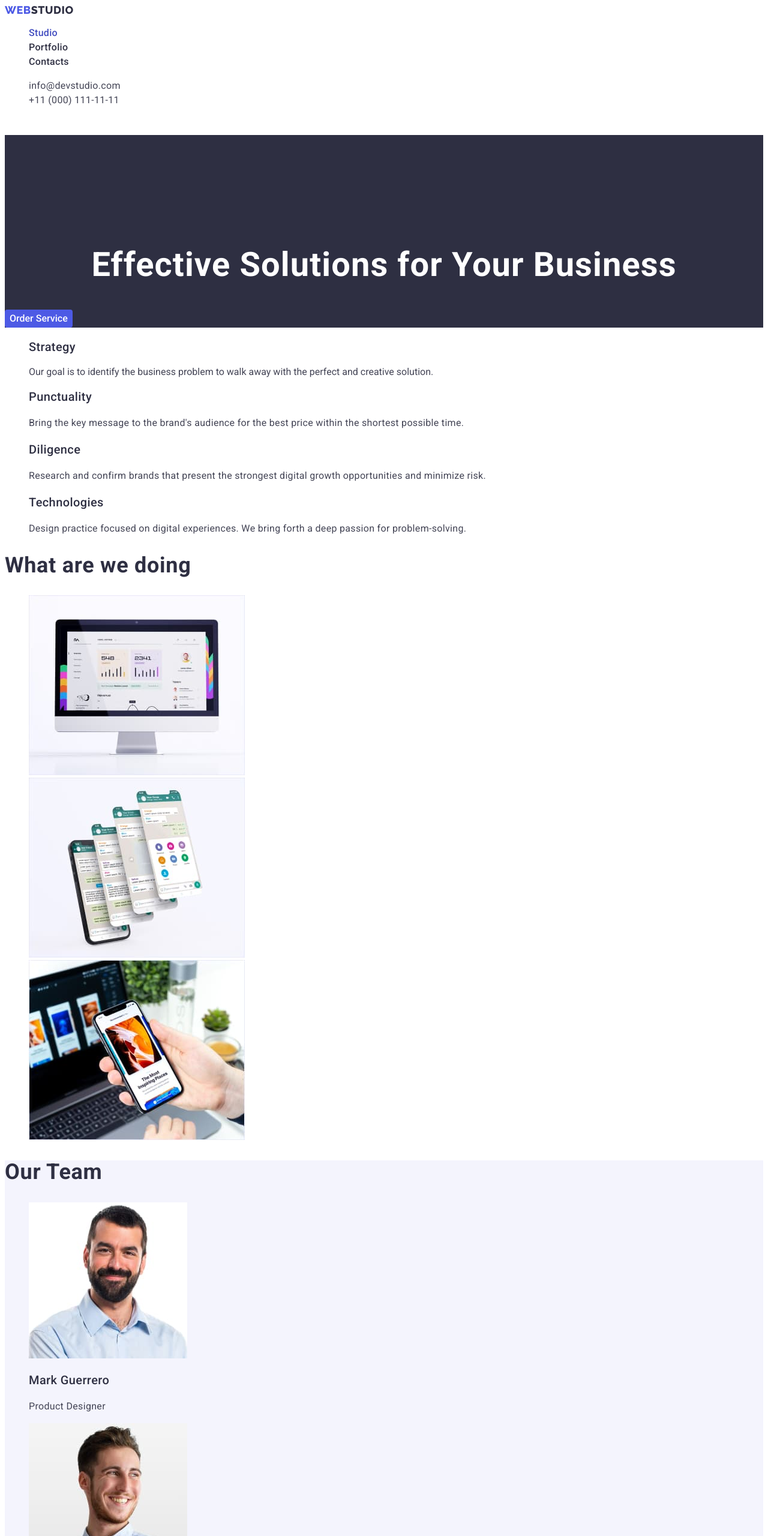
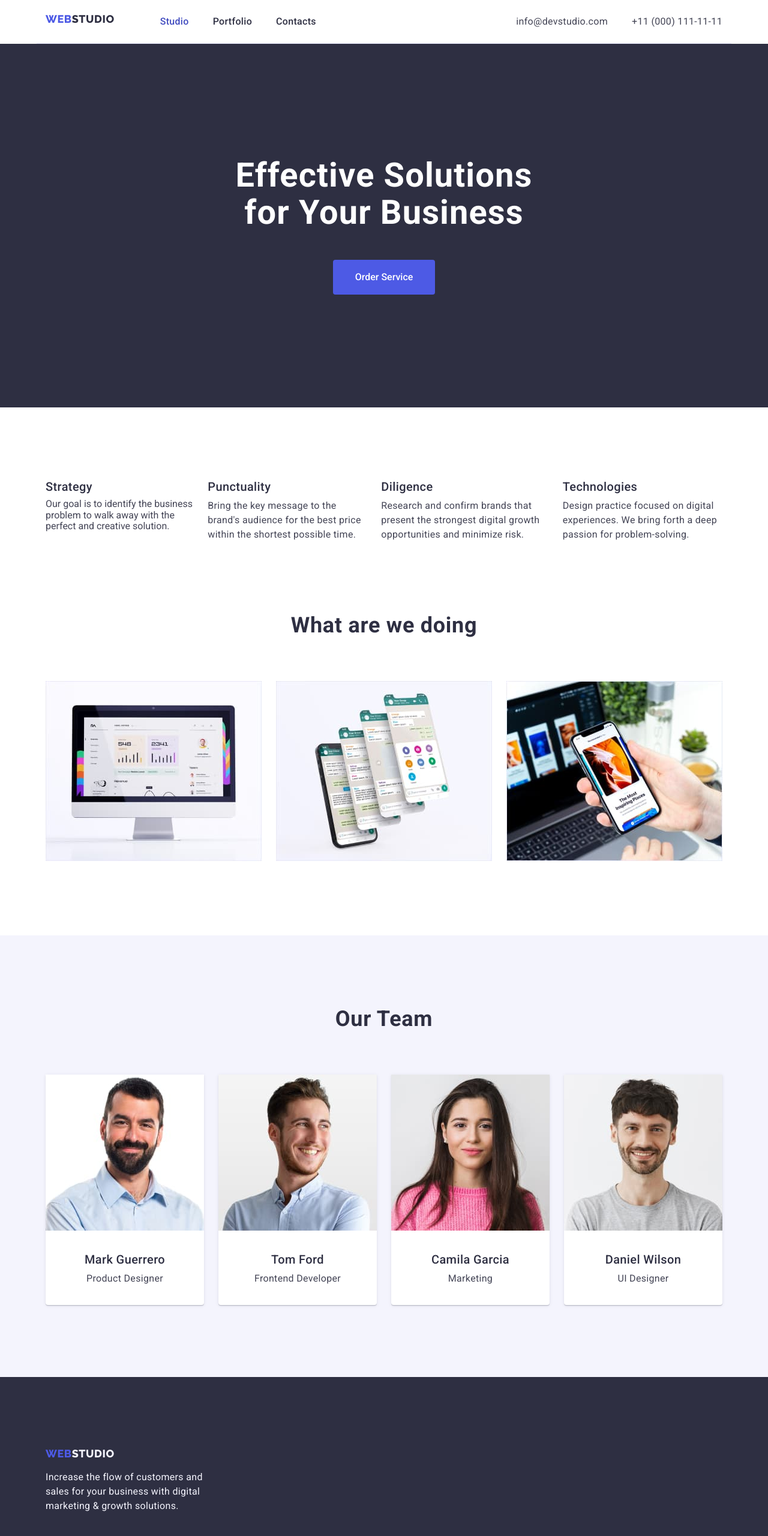
Before and after one commit to annnsvm/goit-markup-hw-02, a plain HTML site: page index.html in a window 1280 px wide. Shown: the top 2560 px of the page at 60% size. Drawn offline with nearby package versions, Linux system fonts and the light colour scheme.

Commit message:
added flexbox

```diff
--- a/css/styles.css
+++ b/css/styles.css
@@ -6,6 +6,7 @@
   --background-color-dark: #2e2f42;
   --background-color-light: #f4f4fd;
   --primary-white-color: #ffffff;
+  --btn-border-color: #e7e9fc
 }
 
 body {
@@ -14,17 +15,76 @@ body {
   color:var(--text-color-light);
 }
 
+
+/* Utilites */
+
 ul {
   list-style-type: none;
+  padding: 0;
+  margin: 0;
 }
 
+h1,h2,h3,h4,h5,h5, p {
+    margin-top: 0;
+    margin-bottom: 0;
+
+}
 a {
   text-decoration: none;
+}
+
+
+
+.container {
+    width: 100%;
+    max-width: 1158px;
+    padding-left: 15px;
+    padding-right: 15px;
+    margin-left: auto;
+    margin-right: auto;
+    /* outline: 4px solid  tomato; */
+}
+
+
+.container.main-nav{
+  border-bottom: 1px solid var(--btn-border-color);
+  display: flex;
+  align-items: center;
+  justify-content: space-between;
+
+}
+
+.container.button-list{
+  padding-top: 96px;
+  padding-bottom: 72px;
+}
+
+.container.images-list{
+  padding-bottom: 120px;
+}
+
+.section{
+    padding: 120px 0;
+}
+
+.section.no-padding{
+    padding-top: 0;
+    padding-bottom: 0;
+}
+
+.section.team{
+    background-color: var(--background-color-light);
+}
+
+.section.footer{
+    background-color: var(--background-color-dark);
 }
 
 /* LOGO */
 
 .logo-first {
+  margin-bottom: 8px;
+
   font-family: "Raleway", sans-serif;
   font-weight: 800;
   font-size: 18px;
@@ -35,6 +95,8 @@ a {
 }
 
 .logo-second {
+  margin-bottom: 8px;
+
   font-family: "Raleway",sans-serif;
   font-weight: 800;
   font-size: 18px;
@@ -50,12 +112,33 @@ a {
 
 /* NAVIGATION */
 
+.logo-link{
+  display: flex;
+  align-items: center;
+}
+
+.site-nav{
+  display: flex;
+  margin-left: 76px;
+}
+
+
+.site-nav .item:not(:last-child){
+  margin-right: 40px;
+}
+
 .site-nav .link {
+  display: block;
+  padding-top: 24px;
+  padding-bottom: 24px;
+
   font-weight: 500;
   font-size: 16px;
   line-height: 1.5;
   letter-spacing: 0.02em;
   color: var(--text-color-bold);
+
+
 }
 
 
@@ -68,7 +151,17 @@ a {
   color: var(--conditions-color);
 }
 
+
+
 /* ADDRESS */
+.site-contacts{
+  display: flex;
+
+}
+
+.site-contacts .item + .item{
+  margin-left: 40px;
+}
 
 .site-contacts .contacts {
     font-style: normal;
@@ -83,38 +176,57 @@ a {
 .site-contacts .contacts:focus {
   color: var(--conditions-color);
 }
+
+
+
 /* HERO */
 
 .hero {
   background-color: var(--background-color-dark);
+  text-align: center;
+  padding: 188px 0;
 }
 
 .hero-title {
+
+  margin: 0 auto 48px;
+  max-width: 496px;
+
+  text-align: center;
   font-size: 56px;
-  line-height: 1;
-  text-align: center;
+  line-height: 1.111;
   letter-spacing: 0.02em;
   color: var(--primary-white-color);
-  padding-top: 188px;
+
 }
+
+
 
 /* BUTTON */
 
 .button {
+
+  display: inline-block;
+  padding: 16px 32px;
+
   color: var(--primary-white-color);
   background-color: var(--background-color-dark);
+  text-align: center;
   border-radius: 4px;
   font-weight: 500;
   font-size: 16px;
   line-height: 1.5;
   cursor: pointer;
   font-family: inherit;
+  border: 1px solid transparent;
+
 }
 
 .button.primary {
   background-color: var(--accent-color);
   color: var(--primary-white-color);
   border-color: transparent;
+  min-width: 170px;
 }
 
 .button.primary:hover,
@@ -125,23 +237,50 @@ a {
 .button.secondary {
   background-color: var(--background-color-light);
   color: var(--accent-color);
-  border: 1px solid #e7e9fc;
+  border: 1px solid var(--btn-border-color);
   border-radius: 4px;
 }
+
+
 
 .button.secondary:hover,
 .button.secondary:focus {
   background-color: var(--conditions-color);
   color: var(--primary-white-color);
 }
+
+
+
 /* features */
 
+
+.section{
+    padding: 120px 0;
+}
+
+.section.bottom-padding{
+    padding-top: 0;
+    padding-bottom: 120px;
+}
+
+.features-list{
+display: flex;
+
+}
+
+.features-list .item + .item{
+  margin-left: 24px;
+}
+
 .features.title {
+  margin-bottom: 8px;
+
   color: var(--text-color-bold);
   font-weight: 500;
   font-size: 20px;
   line-height: 1.2;
   letter-spacing: 0.02em;
+
 }
 
 .features.text {
@@ -149,29 +288,67 @@ a {
   line-height: 1.5;
   letter-spacing: 0.02em;
   color: var(--text-color-light);
+
 }
 
+
+
 /* about */
+
 .about.title {
+margin-bottom: 72px;
+
+
   font-size: 36px;
   line-height: 1.1;
   color: var(--text-color-bold);
   letter-spacing: 0.02em;
+  text-align: center;
 }
+
+.about-list{
+  display: flex;
+}
+
+.about-list .item + .item{
+  margin-left: 24px;
+}
+
+
+
 
 /* team */
 
-.team {
-  background-color: var(--background-color-light);
-}
 .team.title {
+
+  margin-bottom: 72px;
   font-size: 36px;
   line-height: 1.1;
   letter-spacing: 0.02em;
   color: var(--text-color-bold);
+  text-align: center;
 }
 
+.team-list{
+  display: flex;
+}
+
+.team-list .team-item + .team-item{
+  margin-left: 24px;
+}
+
+.team-item  {
+  background-color: var(--primary-white-color) ;
+  box-shadow: 0px 1px 6px rgba(46, 47, 66, 0.08), 0px 1px 1px rgba(46, 47, 66, 0.16), 0px 2px 1px rgba(46, 47, 66, 0.08);
+  border-radius: 0px 0px 4px 4px;
+}
+
+
 .team.names {
+  padding-top: 32px;
+  margin-bottom: 8px;
+  text-align: center;
+
   font-weight: 500;
   font-size: 20px;
   line-height: 1.2;
@@ -180,28 +357,69 @@ a {
 }
 
 .team.position {
+  padding-bottom: 32px;
+  text-align: center;
+
   font-size: 16px;
   line-height: 1.5;
   letter-spacing: 0.02em;
   color: var(--text-color-light);
 }
 
-/* footer */
 
-.footer {
-  background-color: var(--background-color-dark);
-}
 
 .footer.text {
+  margin-top: 16px;
+  max-width: 264px;
+
   font-size: 16px;
   line-height: 1.5;
   letter-spacing: 0.02em;
   color: var(--background-color-light);
+
 }
+
+
 
 /* PORTFOLIO */
 
+.button-list{
+  display: flex;
+  justify-content:center ;
+}
+
+.button-list .portfolio-item + .portfolio-item {
+  margin-left: 24px;
+}
+
+.images-list{
+  display: flex;
+  flex-wrap: wrap;
+
+}
+
+.portfolio-item{
+  /* width: 360px; */
+  width: calc((100% - 48px) / 3);
+  margin-right: 24px;
+  margin-bottom: 48px;
+}
+
+.portfolio-item:nth-last-child(-n + 3){
+  margin-bottom: 0;
+
+}
+
+.portfolio-item:nth-child(3n){
+  margin-right: 0;
+}
+
 .project.title {
+
+  padding-top: 32px;
+  padding-left: 16px;
+  margin-bottom: 8px;
+
   font-weight: 500;
   font-size: 20px;
   line-height: 1.2;
@@ -210,8 +428,16 @@ a {
 }
 
 .project.text {
+  padding-bottom: 32px;
+  padding-left: 16px;
+
   font-size: 16px;
   line-height: 1.5;
   letter-spacing: 0.02em;
   color: var(--text-color-light);
 }
+
+
+.portfolio-item{
+  border: 1px solid var(--btn-border-color);
+}
--- a/index.html
+++ b/index.html
@@ -5,70 +5,81 @@
     <meta http-equiv="X-UA-Compatible" content="IE=edge" />
     <meta name="viewport" content="width=device-width, initial-scale=1.0" />
     <title>Web Studio</title>
-    <link rel="stylesheet" href="./css/styles.css" />
-
     <link rel="preconnect" href="https://fonts.googleapis.com" />
     <link rel="preconnect" href="https://fonts.gstatic.com" crossorigin />
     <link
       href="https://fonts.googleapis.com/css2?family=Raleway:wght@800&family=Roboto:wght@400;500;700&display=swap"
       rel="stylesheet"
     />
+    <link rel="stylesheet" href="https://cdnjs.cloudflare.com/ajax/libs/modern-normalize/1.1.0/modern-normalize.min.css">
+    <link rel="stylesheet" href="./css/styles.css" />
+
+
   </head>
   <body>
+
     <header class="page-header">
-      <nav>
+      <div class="container main-nav">
+        <nav class="logo-link">
         <a href="./index.html" class="logo-first"
           >WEB<span class="logo-second">STUDIO</span>
         </a>
         <ul class="site-nav">
-          <li><a href="" class="link current">Studio</a></li>
-          <li><a href="./portfolio.html" class="link">Portfolio</a></li>
-          <li><a href="" class="link">Contacts</a></li>
+          <li class="item"><a href="" class="link current">Studio</a></li>
+          <li class="item"><a href="./portfolio.html" class="link">Portfolio</a></li>
+          <li class="item"><a href="" class="link">Contacts</a></li>
         </ul>
       </nav>
       <address>
         <ul class="site-contacts">
-          <li>
+          <li class="item">
             <a href="mailto:info@devstudio.com" class="contacts"
               >info@devstudio.com</a
             >
           </li>
-          <li>
+          <li class="item">
             <a href="tel:+110001111111" class="contacts">+11 (000) 111-11-11</a>
           </li>
         </ul>
       </address>
+      </div>
     </header>
+
     <main>
       <section class="hero">
+
+        <div class="container ">
           <h1 class="hero-title">Effective Solutions for Your Business</h1>
         <button type="button" class="button primary">Order Service</button>
+        </div>
       </section>
-      <section class="features">
+
+      <section class="section">
+      <div class="container">
         <h2 hidden>features</h2>
-        <ul>
-          <li>
+        <ul class="features-list">
+          <li class="item">
             <h3 class="features title">Strategy</h3>
             <p>
               Our goal is to identify the business problem to walk away with the
               perfect and creative solution.
             </p>
           </li>
-          <li>
+          <li class="item">
             <h3 class="features title">Punctuality</h3>
             <p class="features text">
               Bring the key message to the brand's audience for the best price
               within the shortest possible time.
             </p>
           </li>
-          <li>
+          <li class="item">
             <h3 class="features title">Diligence</h3>
             <p class="features text">
               Research and confirm brands that present the strongest digital
               growth opportunities and minimize risk.
             </p>
           </li>
-          <li>
+          <li class="item">
             <h3 class="features title">Technologies</h3>
             <p class="features text">
               Design practice focused on digital experiences. We bring forth a
@@ -76,48 +87,59 @@
             </p>
           </li>
         </ul>
+      </div>
     </section>
-      <section class="about">
+
+        <section class="section bottom-padding">
+          <div class="container">
         <h2 class="about title">What are we doing</h2>
-        <ul>
-          <li>
+        <ul class="about-list">
+          <li class="item">
             <img src="./images/desktop.jpg" alt="Desktop view" width="360" />
           </li>
-          <li>
+          <li class="item">
             <img src="./images/screens.jpg" alt="Screens view" width="360" />
           </li>
-          <li>
+          <li class="item">
             <img src="./images/example.jpg" alt="Example" width="360" />
           </li>
         </ul>
+       </div>
       </section>
-      <section class="team">
+
+
+        <section class="section team">
+          <div class="container">
           <h2 class="team title">Our Team</h2>
-        <ul>
-          <li>
+          <ul class="team-list">
+            <li class="team-item">
               <img src="./images/beard_man.jpg" alt="Beard Man" width="264" />
               <h3 class="team names">Mark Guerrero</h3>
               <p class="team position">Product Designer</p>
             </li>
-          <li>
+            <li class="team-item">
               <img src="./images/guy.jpg" alt="Guy" width="264" />
               <h3 class="team names">Tom Ford</h3>
               <p class="team position">Frontend Developer</p>
             </li>
-          <li>
+            <li class="team-item">
               <img src="./images/girl.jpg" alt="Girl" width="264" />
               <h3 class="team names">Camila Garcia</h3>
               <p class="team position">Marketing</p>
             </li>
-          <li>
+            <li class="team-item">
               <img src="./images/man.jpg" alt="Man" width="264" />
               <h3 class="team names">Daniel Wilson</h3>
               <p class="team position">UI Designer</p>
             </li>
           </ul>
+        </div>
       </section>
+
     </main>
-    <footer class="footer">
+
+    <footer class="section footer">
+      <div class="container">
         <a href="./index.html" class="logo-first"
         >WEB<span class="logo-second-footer">STUDIO</span>
       </a>
@@ -125,6 +147,8 @@
         Increase the flow of customers and sales for your business with digital
         marketing & growth solutions.
       </p>
+      </div>
     </footer>
+
   </body>
 </html>
```
Also changed, not shown: portfolio.html (+33 -25 lines). Lines whose indentation alone changed are shown as unchanged.
